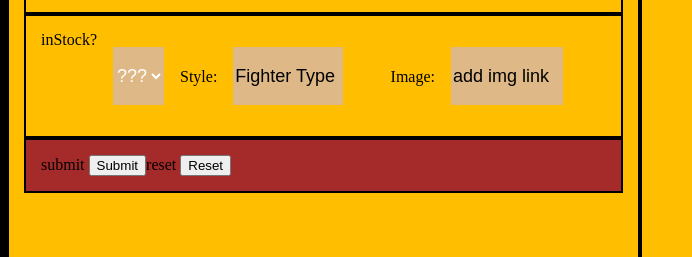
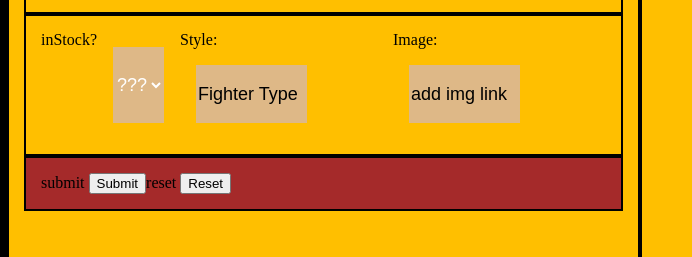
Before and after one commit to XavierRice/DOM_Project2-take2-, a plain HTML site: page index.html in a window 1280 px wide. Shown: the part 259-516 px from the top of the page, 0-692 px from the left. Drawn offline with Linux system fonts and the light colour scheme; a web font is replaced by a local one.

Commit message:
corrected the pop up

```diff
--- a/style.css
+++ b/style.css
@@ -109,6 +109,7 @@ footer{
 }
 
 input[type="text"],input[type="number"],select, textarea{
+    display: flex;
     color:white;
     background-color: burlywood;
     border:none;
@@ -116,11 +117,12 @@ input[type="text"],input[type="number"],select, textarea{
     margin: 16px;
 }
 
-input[type="text"]::placeholder,input[type="email"],textarea::placeholder{
+input[type="text"]::placeholder,input[type="price"],textarea::placeholder{
     color: black
 }
 
-input[type="text"],input[type="email"]{
+input[type="text"],input[type="price"]{
+    min-width: 30px;
     width: 50%;
     height: 56px;
 }
```
